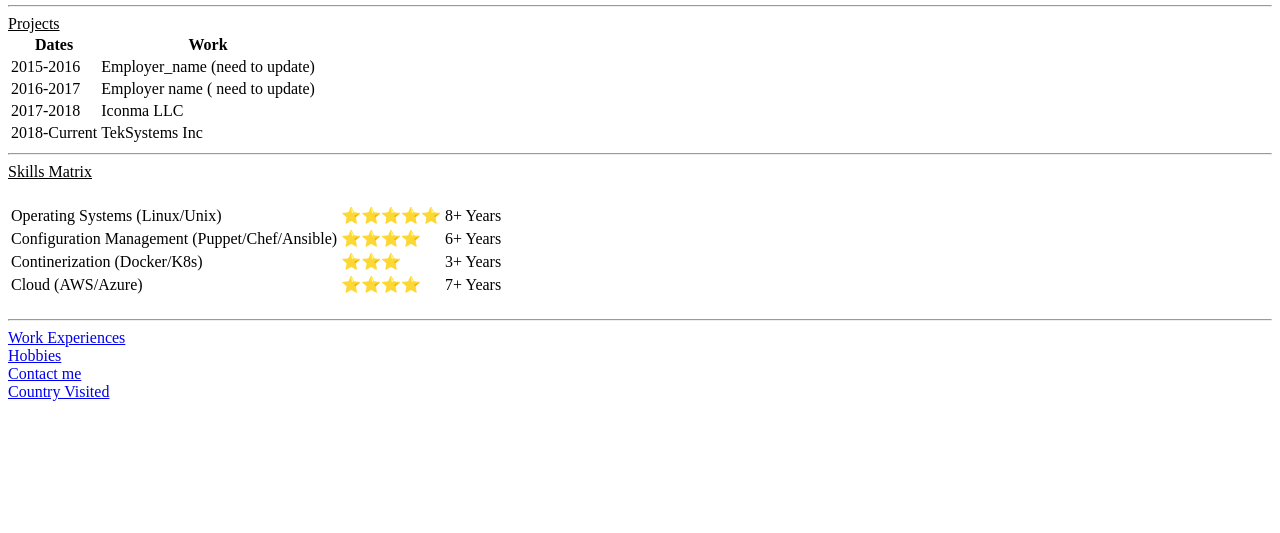
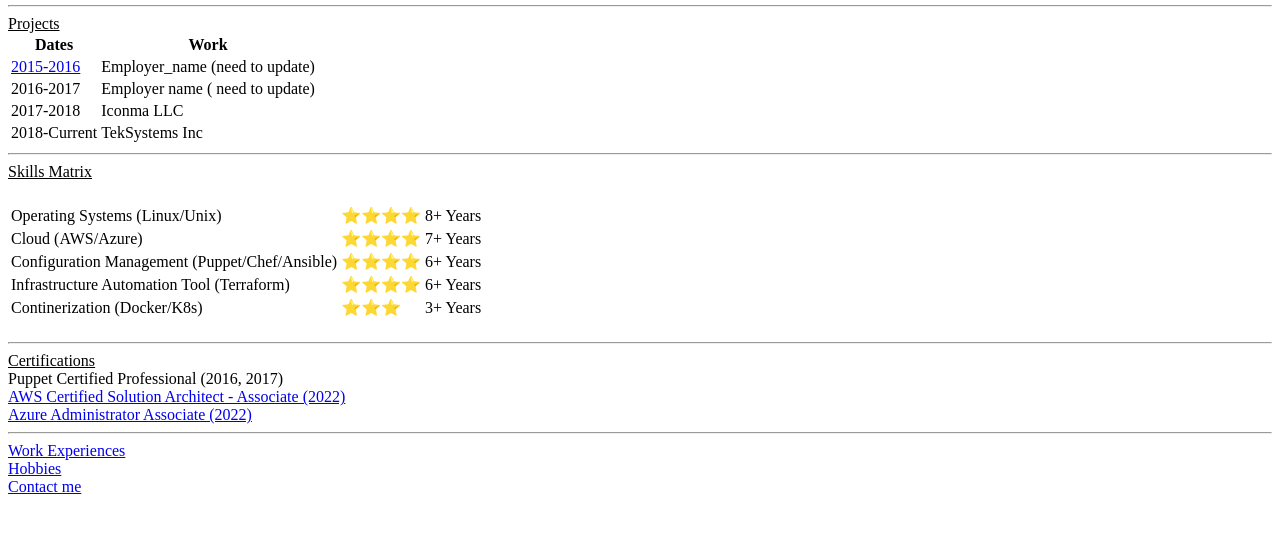
Before and after one commit to devenpdhakal/Resume, a plain HTML site: page index.html in a window 1280 px wide. Shown: the part 203-736 px from the top of the page. Drawn offline with Linux system fonts and the light colour scheme.

Commit message:
Update index.html
updating index.html

```diff
--- a/index.html
+++ b/index.html
@@ -24,9 +24,9 @@
                 <th>Work</th>
             </tr>
         </thead>
-        <tbody>
+        <tbody cellspacing="10">
             <tr>
-                <td>2015-2016</td>
+                <td><a href="image/Project1.pdf">2015-2016<a/></td>
                 <td>Employer_name (need to update)</td>
             </tr>
             <tr>
@@ -49,11 +49,21 @@
         <table>
             <tr>
                 <td>Operating Systems (Linux/Unix)</td>
-                <td>⭐️⭐️⭐️⭐️⭐️</td>
+                <td>⭐️⭐️⭐️⭐️</td>
                 <td>8+ Years</td>
             </tr>
             <tr>
+                <td>Cloud (AWS/Azure)</td>
+                <td>⭐️⭐️⭐️⭐️</td>
+                <td>7+ Years</td>
+            </tr>
+            <tr>
                 <td>Configuration Management (Puppet/Chef/Ansible)</td>
+                <td>⭐️⭐️⭐️⭐️</td>
+                <td>6+ Years</td>
+            </tr>
+            <tr>
+                <td>Infrastructure Automation Tool (Terraform)</td>
                 <td>⭐️⭐️⭐️⭐️</td>
                 <td>6+ Years</td>
             </tr>
@@ -62,13 +72,17 @@
                 <td>⭐️⭐️⭐️</td>
                 <td>3+ Years</td>
             </tr>
-            <tr>
-                <td>Cloud (AWS/Azure)</td>
-                <td>⭐️⭐️⭐️⭐️</td>
-                <td>7+ Years</td>
-            </tr>
         </table>
     </h5>
+    <hr>
+    <a><u>Certifications</u></a>
+    <br>
+    <a>Puppet Certified Professional    (2016, 2017)</a>
+    <br>
+    <a href="https://www.credly.com/badges/bf1664a9-650e-4796-bf73-ea3bbc0b1ebf/public_url">AWS Certified Solution Architect - Associate    (2022)</a>
+    <br>
+    <a href="https://www.credly.com/badges/9e6001c9-81a6-4b4a-a939-880aa08e5344/public_url">Azure Administrator Associate    (2022)</a>
+    <br>
     <hr>
       <a href="Experience.html">Work Experiences</a>
       <br>
@@ -76,6 +90,5 @@
       <br>
       <a href="contact.html">Contact me</a>
       <br>
-      <a href="country_visited.html">Country Visited</a>
   </body>
 </html>
```
